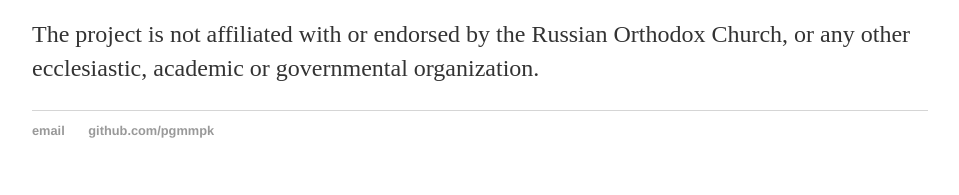
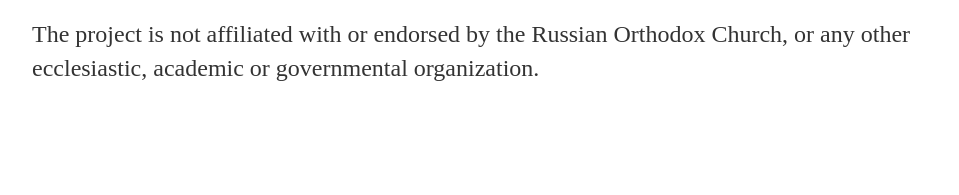
Before and after one commit to slavonic/slavonic.github.io, a Jekyll site: the page built from index.md, in a window 1280 px wide. Shown: the part 1104-1299 px from the top of the page, without its empty margins (160-1119 px from the left). Built offline with Jekyll 4.4.1, drawn with Linux system fonts in a browser that asks for light colours; our own code applies the rules of GitHub Pages for plain Markdown files; after the commit the page ends 1250 px from its top, so only the background shows below that.

Commit message:
Update default.html

```diff
--- a/_layouts/default.html
+++ b/_layouts/default.html
@@ -6,11 +6,5 @@
 		<div class="container">
 			{{content}}
 		</div>
-		<footer>
-    		<ul>
-        		<li><a href="mailto:pgmmpk@gmail.com">email</a></li>
-        		<li><a href="https://github.com/pgmmpk">github.com/pgmmpk</a></li>
-			</ul>
-		</footer>
 	</body>
 </html>
```
